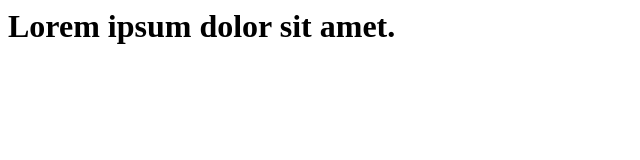
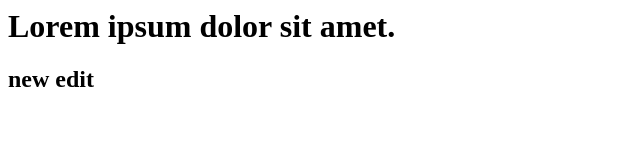
Before and after one commit to mahnazpirhadi/vscode, a plain HTML site: page index.html in a window 1280 px wide. Shown: the whole page, without its empty margins (0-640 px from the left). Drawn offline with Linux system fonts and the light colour scheme.

Commit message:
Update index.html

```diff
--- a/index.html
+++ b/index.html
@@ -7,6 +7,7 @@
 <body>
 
     <h1>Lorem ipsum dolor sit amet.</h1>
+    <h2> new edit</h2>
 
 </body>
 </html>
```
